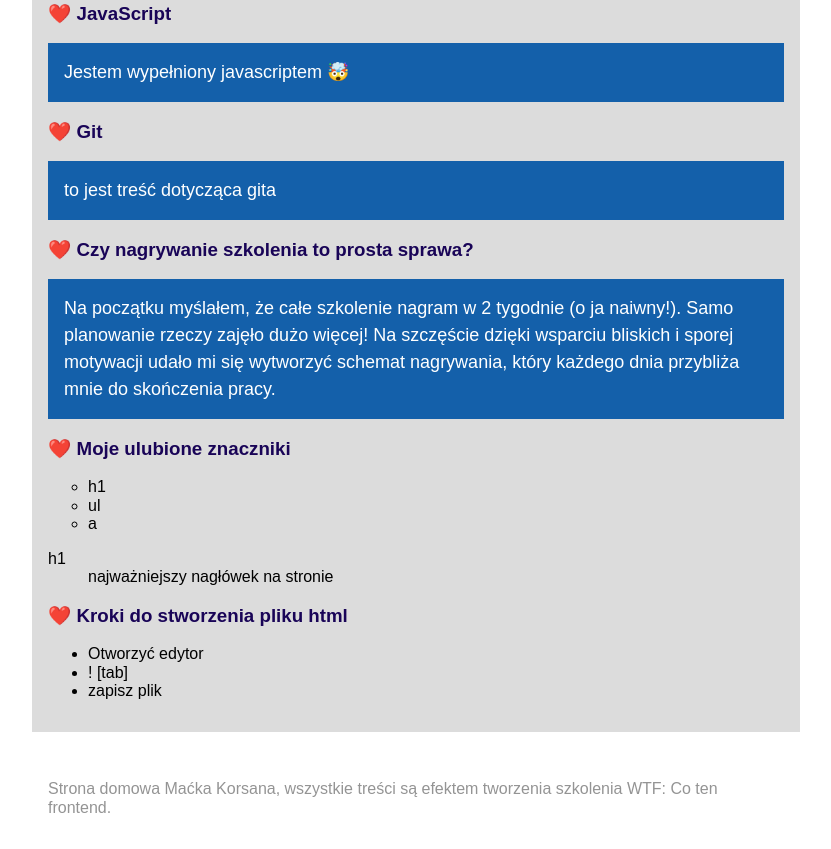
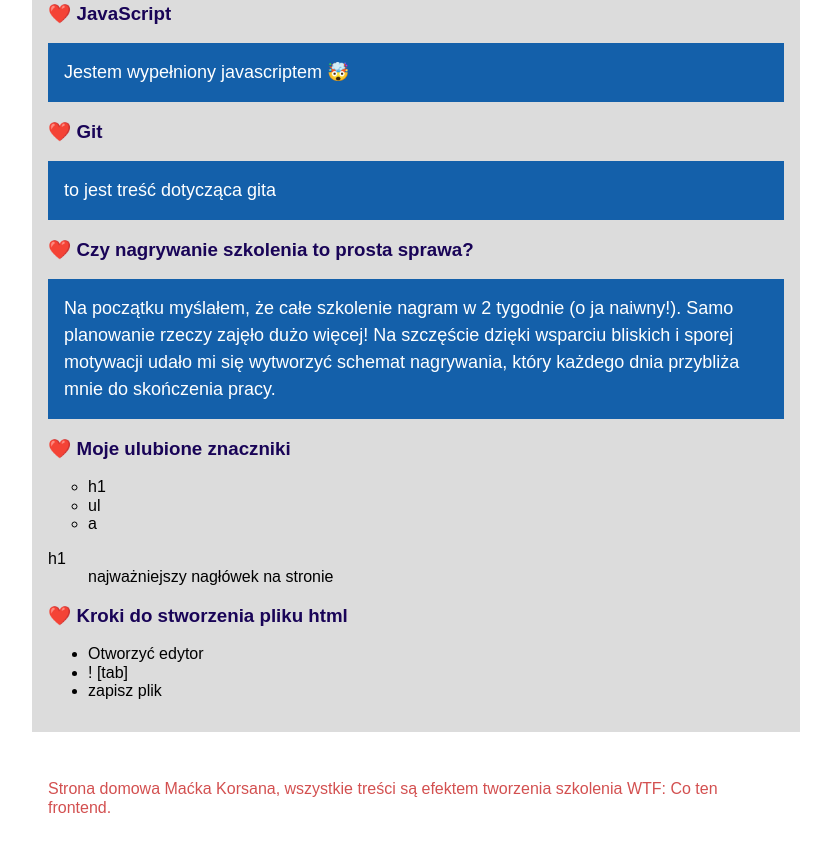
Before and after one commit to maciekwtfowicz/homepage, a website built with Parcel: page src/index.html in a window 1280 px wide. Shown: the part 1521-2370 px from the top of the page, without its empty margins (224-1055 px from the left). Built offline with nearby package versions, Linux system fonts and the light colour scheme.

Commit message:
footer color update

```diff
--- a/src/styles/main.scss
+++ b/src/styles/main.scss
@@ -53,7 +53,7 @@ main {
   margin: 0 auto;
 
   &__content {
-    color: #949494;
+    color: #d35050;
   }
 
   &__top-link {
```
